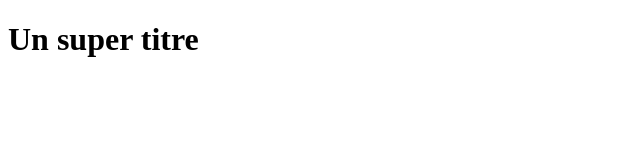
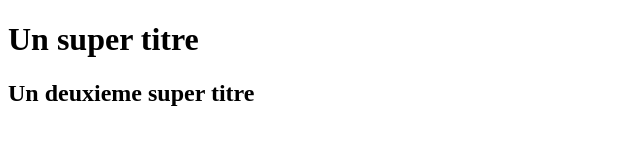
Before and after one commit to konan-eddie/OpenclassroomsProject, a plain HTML site: page index.html in a window 1280 px wide. Shown: the whole page, without its empty margins (0-640 px from the left). Drawn offline with Linux system fonts and the light colour scheme.

Commit message:
Ajout d'un titre H2

```diff
--- a/index.html
+++ b/index.html
@@ -7,5 +7,6 @@
 </head>
 <body>
 <h1>Un super titre</h1>
+<h2>Un deuxieme super titre</h2>
 </body>
 </html>
```
